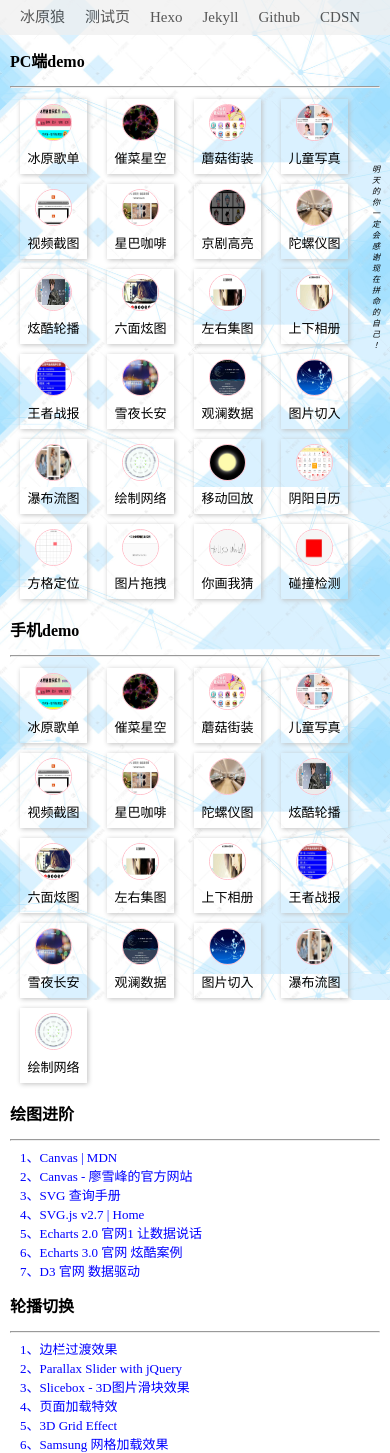
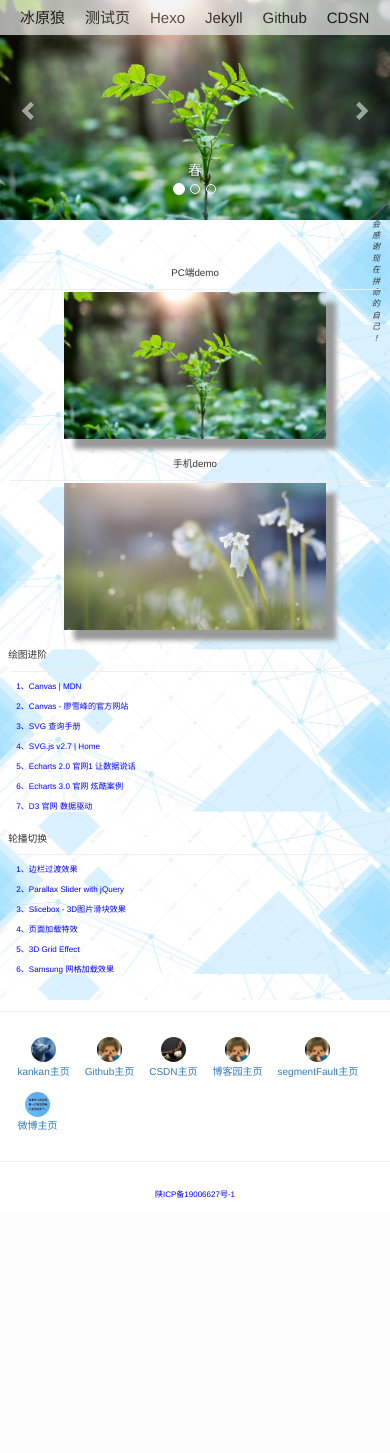
Before and after one commit to kankanol1/kankanol1.github.io, a PHP site: page / in a window 390 px wide. Shown: the top 1453 px of the page. After the commit the page ends 1198 px from the top, so only its background shows below. Run offline with PHP 8.4, Linux system fonts and the light colour scheme; style sheets or scripts are compiled from the project's sources.

Commit message:
冰原狼

```diff
--- a/css/index.css
+++ b/css/index.css
@@ -176,46 +202,67 @@
     font-size: 0.61538462rem;
   }
   .box {
-    padding: 2.69230769rem 0.76923077rem 0.38461538rem;
+    padding: 2.1875rem 0.625rem 0.3125rem;
+    width: 100%;
+    position: relative;
+  }
+  .box hr {
+    margin: 2px;
+  }
+  .box .phone,
+  .box .pc {
+    width: 100%;
   }
   .box .phone h2,
   .box .pc h2 {
-    font-size: 1.23076923rem;
+    font-size: 0.75rem;
+    text-align: center;
   }
   .box .phone ul li,
   .box .pc ul li {
     display: inline-block;
-    padding: 0.38461538rem 0.76923077rem;
+    padding: 0.3125rem 0.625rem;
   }
   .box .phone ul li a,
   .box .pc ul li a {
     text-align: center;
     display: block;
-    padding: 0.38461538rem;
-    box-shadow: 0.07692308rem 0.07692308rem 0.38461538rem #c0c0c0;
+    padding: 0.3125rem;
+    box-shadow: 0.0625rem 0.0625rem 0.3125rem #c0c0c0;
   }
   .box .phone ul li a img,
   .box .pc ul li a img {
-    height: 2.69230769rem;
-    width: 2.69230769rem;
+    height: 1.5625rem;
+    width: 1.5625rem;
     border-radius: 50%;
-    border: 0.03846154rem solid #ffc0cb;
+    border: 0.03125rem solid #ffc0cb;
   }
   .box .phone ul li a span,
   .box .pc ul li a span {
     display: block;
-    padding: 0.19230769rem;
-    font-size: 1rem;
+    padding: 0.15625rem;
+    font-size: 0.625rem;
+  }
+  .box .phone .pcA,
+  .box .pc .pcA {
+    display: block;
+    margin: 0 auto;
+    width: 70%;
+    box-shadow: 10px 10px 5px #999;
+  }
+  .box .phone .pcA img,
+  .box .pc .pcA img {
+    width: 100%;
   }
   .box .drawP h2,
   .box .lun h2 {
-    font-size: 1.23076923rem;
+    font-size: 0.75rem;
   }
   .box .drawP ul li a,
   .box .lun ul li a {
-    padding: 0.38461538rem 0.76923077rem;
+    padding: 0.3125rem 0.625rem;
     color: blue;
-    font-size: 1rem;
+    font-size: 0.625rem;
   }
   .bei {
     text-align: center;
--- a/css/index.less
+++ b/css/index.less
@@ -71,13 +71,35 @@
       }
     }
   }
+  .slide{
+    //position: relative;
+    //padding: 70/@w 0 10/@w;
+    //margin-top: 70/@w;
+    //padding-top: 70/@w;
+    //text-align: center;
+    img{
+      //position: relative;left: -10px;
+      width: 100%;
+      //height: 20%;
+    }
+    .carousel-caption{
+      font-size: 50px;
+      font-family: "Lantinghei SC Extralight", Arial;
+      color: lawngreen;
+    }
+  }
+
 
   .box {
     padding: 70/@w 20/@w 10/@w;
+    width: 100%;
+    position: relative;
     .phone,
     .pc {
+      width: 100%;
       h2 {
         font-size: 24/@w;
+        text-align: center;
       }
       ul {
         li {
@@ -102,6 +124,18 @@
           }
         }
       }
+
+
+      .pcA{
+        display: block;
+        margin:  0 auto;
+        width: 50%;
+        box-shadow: 10px 10px 5px #999;
+        img{
+          width: 100%;
+        }
+      }
+
     }
     .drawP,
     .lun {
@@ -133,6 +167,7 @@
 }
 
 @media screen and (max-width: 500px) {
+
   nav {
     background-color: #EEE;
     opacity: 0.7;
@@ -204,49 +239,67 @@
     }
 
   }
-
   .box {
-    padding: 70/@wp 20/@wp 10/@wp;
+    padding: 70/@w 20/@w 10/@w;
+    width: 100%;
+    position: relative;
+    hr{
+      margin: 2px;
+    }
     .phone,
     .pc {
+      width: 100%;
       h2 {
-        font-size: 32/@wp;
+        font-size: 24/@w;
+        text-align: center;
       }
       ul {
         li {
           display: inline-block;
-          padding: 10/@wp 20/@wp;
+          padding: 10/@w 20/@w;
           a {
             text-align: center;
             display: block;
-            padding: 10/@wp;
-            box-shadow: 2/@wp 2/@wp 10/@wp #C0C0C0;
+            padding: 10/@w;
+            box-shadow: 2/@w 2/@w 10/@w #C0C0C0;
             img {
-              height: 70/@wp;
-              width: 70/@wp;
+              height: 50/@w;
+              width: 50/@w;
               border-radius: 50%;
-              border: 1/@wp solid pink;
+              border: 1/@w solid pink;
             }
             span {
               display: block;
-              padding: 5/@wp;
-              font-size: 26/@wp;
+              padding: 5/@w;
+              font-size: 20/@w;
             }
           }
         }
       }
+
+
+      .pcA{
+        display: block;
+        margin:  0 auto;
+        width: 70%;
+        box-shadow: 10px 10px 5px #999;
+        img{
+          width: 100%;
+        }
+      }
+
     }
     .drawP,
     .lun {
       h2 {
-        font-size: 32/@wp;
+        font-size: 24/@w;
       }
       ul {
         li {
           a {
-            padding: 10/@wp 20/@wp;
+            padding: 10/@w 20/@w;
             color: blue;
-            font-size: 26/@wp;
+            font-size: 20/@w;
           }
         }
       }
--- a/index.html
+++ b/index.html
@@ -6,16 +6,78 @@
     <meta name="viewport" content="width=device-width, initial-scale=1">
     <title>冰原狼</title>
     <link rel="shortcut icon" href="./img/favicon.ico" type="image/x-icon" />
-    <script src="js/top.js"></script>
     <link rel="stylesheet" href="css/reset.css">
     <link rel="stylesheet" href="css/index.css">
+    <link rel="stylesheet" href="assets/mogujie/css/bootstrap.css">
+    <script src="js/top.js"></script>
+    <script src="assets/js/jquery-1.12.4.js"></script>
+    <script src="assets/js/bootstrap.js"></script>
 </head>
 <body>
 <nav class="nav-bar"></nav>
 <div class="bgImg"></div>
+<div class="slide">
+    <div id="carousel-example-generic" class="carousel slide" data-ride="carousel">
+        <!-- Indicators -->
+        <ol class="carousel-indicators">
+            <li data-target="#carousel-example-generic" data-slide-to="0" class="active"></li>
+            <li data-target="#carousel-example-generic" data-slide-to="1"></li>
+            <li data-target="#carousel-example-generic" data-slide-to="2"></li>
+        </ol>
+
+        <!-- Wrapper for slides -->
+        <div class="carousel-inner" role="listbox">
+            <div class="item active">
+                <img src="./img/s-1.jpg" alt="...">
+                <div class="carousel-caption">
+                    春
+                </div>
+            </div>
+            <div class="item">
+                <img src="./img/s-2.jpg" alt="...">
+                <div class="carousel-caption">
+                    春
+                </div>
+            </div>
+            <div class="item">
+                <img src="./img/s-3.jpg" alt="...">
+                <div class="carousel-caption">
+                    春
+                </div>
+            </div>
+            <div class="item">
+                <img src="./img/s-4.jpg" alt="...">
+                <div class="carousel-caption">
+                    春
+                </div>
+            </div>
+
+        </div>
+
+        <!-- Controls -->
+        <a class="left carousel-control" href="#carousel-example-generic" role="button" data-slide="prev">
+            <span class="glyphicon glyphicon-chevron-left" aria-hidden="true"></span>
+            <span class="sr-only">Previous</span>
+        </a>
+        <a class="right carousel-control" href="#carousel-example-generic" role="button" data-slide="next">
+            <span class="glyphicon glyphicon-chevron-right" aria-hidden="true"></span>
+            <span class="sr-only">Next</span>
+        </a>
+    </div>
+</div>
 <div class="box">
-    <div class="pc"><h2>PC端demo</h2><hr></div>
-    <div class="phone"><h2>手机demo</h2><hr></div>
+
+    <div class="pc">
+        <h2>PC端demo</h2>
+        <hr>
+        <a href="./pc" class="pcA"><img src="./img/s-1.jpg" alt=""></a>
+    </div>
+    <div class="phone">
+        <h2>手机demo</h2>
+        <hr>
+        <a href="./pc" class="pcA"><img src="./img/s-3.jpg" alt=""></a>
+
+    </div>
     <div class="drawP"><h2>绘图进阶</h2><hr></div>
     <div class="lun"><h2>轮播切换</h2><hr></div>
 </div><hr>
--- a/js/index.js
+++ b/js/index.js
@@ -1,5 +1,5 @@
 
-const dataPc = [
+/*const dataPc = [
     {
         name: "冰原歌单",
         src: './img/ge.png',
@@ -124,9 +124,9 @@ const dataPc = [
         href: "./assets/peng"
     },
 
-];
+];*/
 
-const dataPhone = [
+/*const dataPhone = [
     {
         name: "冰原歌单",
         src: './img/ge.png',
@@ -214,7 +214,7 @@ const dataPhone = [
     },
 
 
-];
+];*/
 
 const dataDraw = [
     {
@@ -274,7 +274,7 @@ const dataLun = [
     },
 ];
 
-let phoneBar = document.querySelector('.phone');
+/*let phoneBar = document.querySelector('.phone');
 let phoneUl = document.createElement('ul');
 for(let i=0;i<dataPhone.length;i++){
     let phoneLi = document.createElement('li');
@@ -289,9 +289,9 @@ for(let i=0;i<dataPhone.length;i++){
     phoneA.appendChild(phoneSpan);
     phoneUl.appendChild(phoneLi);
 }
-phoneBar.appendChild(phoneUl);
+phoneBar.appendChild(phoneUl);*/
 
-let pcBar = document.querySelector('.pc');
+/*let pcBar = document.querySelector('.pc');
 let pcUl = document.createElement('ul');
 for(let i=0;i<dataPc.length;i++){
     let pcLi = document.createElement('li');
@@ -306,7 +306,7 @@ for(let i=0;i<dataPc.length;i++){
     pcA.appendChild(pcSpan);
     pcUl.appendChild(pcLi);
 }
-pcBar.appendChild(pcUl);
+pcBar.appendChild(pcUl);*/
 
 let drBar = document.querySelector('.drawP');
 let drUl = document.createElement('ul');
```
Also changed, not shown: other parts of css/index.css (+26 -0 lines), js/pc.js (added, +153 -0 lines), js/phone.js (added, +109 -0 lines), pc/index.html (added, +28 -0 lines), phone/index.html (added, +28 -0 lines), img/s-1.jpg (added), img/s-2.jpg (added), img/s-3.jpg (added), img/s-4.jpg (added).
